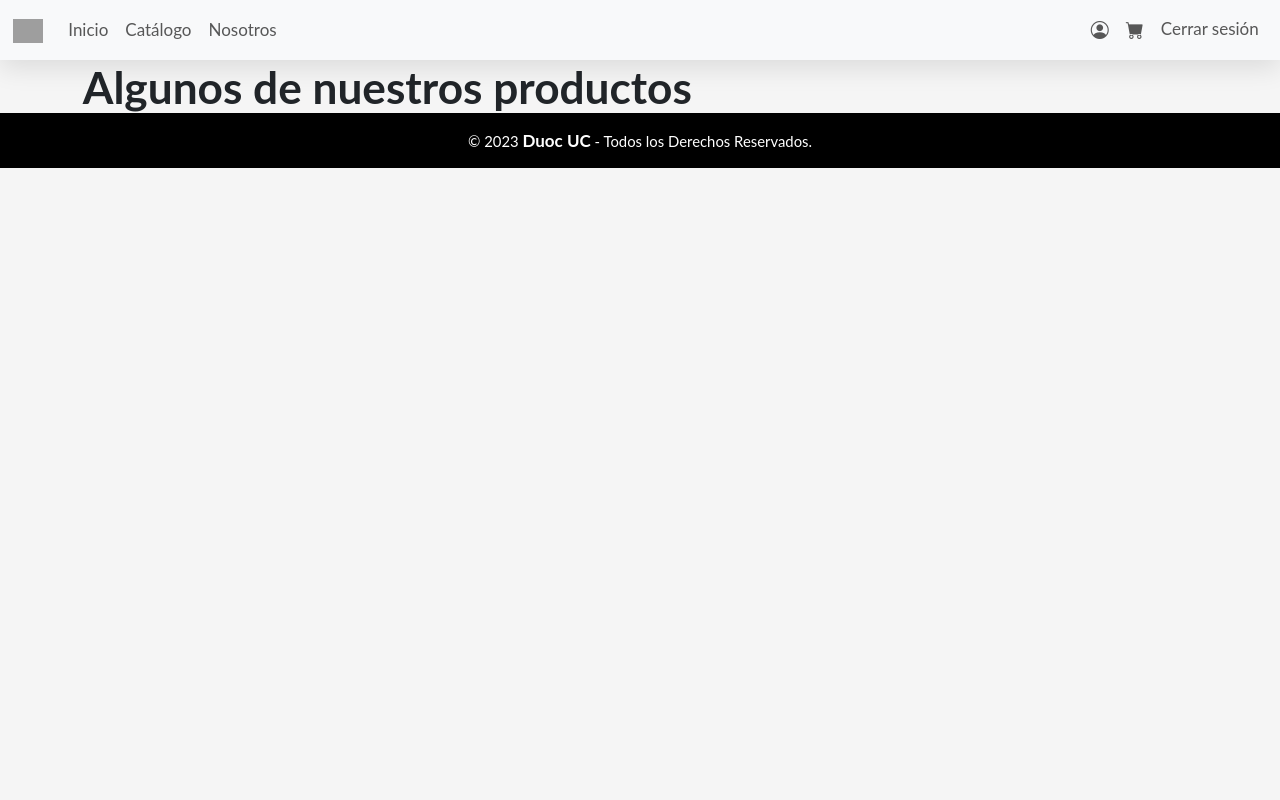
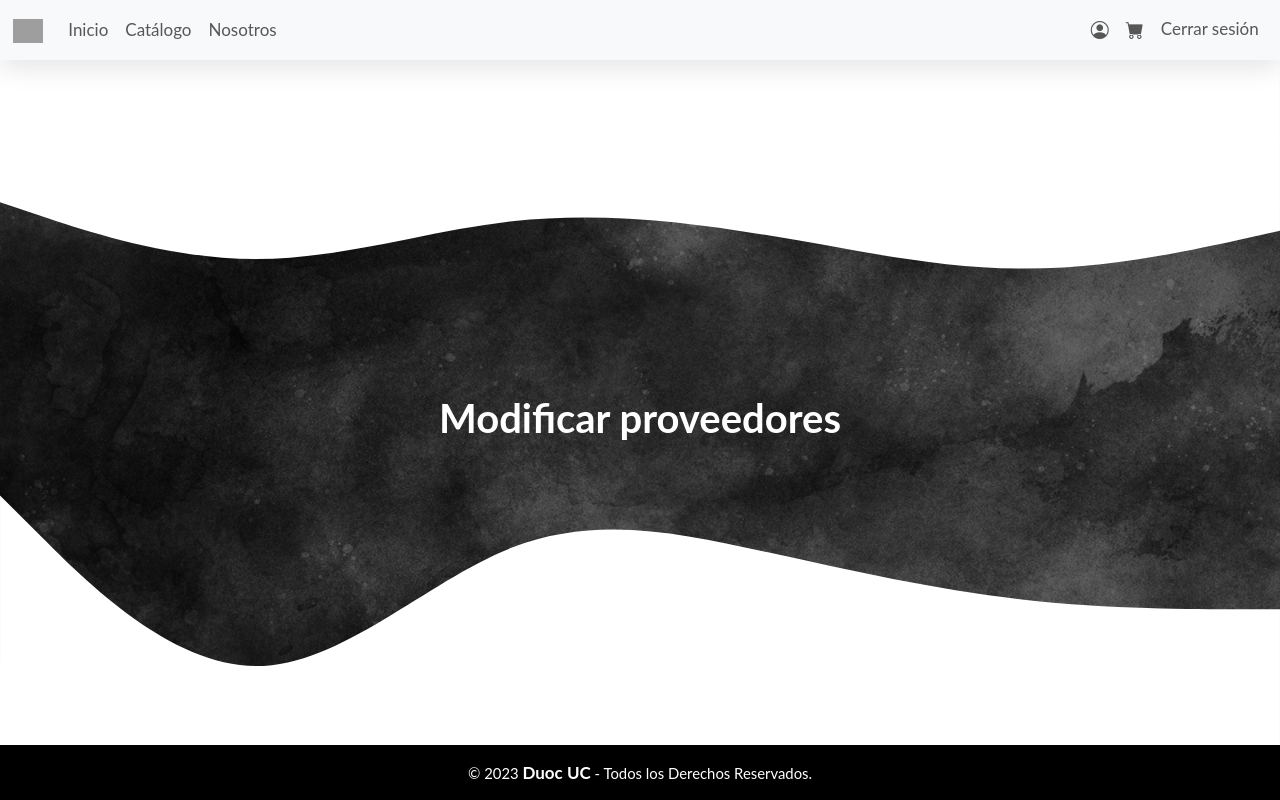
Before and after one commit to hugotoroz/domo-chicken, a Django app: page /modOrDeleteIndexProv in a window 1280 px wide. Run offline with Django 4.2, Linux system fonts and the light colour scheme; the visitor is signed in with stand-in values (Sample User, id 1); data that the repository does not hold is empty; some libraries are stand-ins or nearby versions; grey boxes are pictures that could not be loaded.

Commit message:
cambios y tuneos de los estilos de vistas

```diff
--- /dev/null
+++ b/domochicken/core/static/css/modprov.css
@@ -0,0 +1,17 @@
+body {
+    color: #404040;
+    font-family: "Arial", Segoe UI, Tahoma, sans-serifl, Helvetica Neue, Helvetica;
+    background-image: url(/../../static/img/textura.jpg);
+    background-attachment: fixed;
+    background-position: center;
+    background-repeat: no-repeat;
+    background-size: cover;
+}
+.titulo {
+    font-size: 40px;
+    color: white;
+    margin-bottom: 25px;
+    margin-top: 50px;
+    text-align: center;
+
+}
--- a/domochicken/core/templates/base/base.html
+++ b/domochicken/core/templates/base/base.html
@@ -38,6 +38,8 @@
 
         body {
             background-color: #f5f5f5;
+            position: relative;
+            min-height: 100vh;
         }
 
         .iconos-usuario {
@@ -60,7 +62,9 @@
             padding: 15px 10px;
             text-align: center;
             color: #fff;
-
+            bottom: 0;
+            position: absolute;
+            width: 100%;
         }
     </style>
 </head>
@@ -105,7 +109,7 @@
     {% endblock %}
     {% block template %}
     {% endblock %}
-    <div class="derechos">
+    <div class="derechos footer">
         <small>&copy; 2023 <b> Duoc UC</b> - Todos los Derechos Reservados.</small>
     </div>
     {% block js %}{% endblock %}
--- a/domochicken/core/templates/modOrDeleteIndexProv.html
+++ b/domochicken/core/templates/modOrDeleteIndexProv.html
@@ -2,12 +2,27 @@
 {% load static %}
 {% block css %}
 <link rel="stylesheet" href="../static/css/style.css">
+<link rel="stylesheet" href="../static/css/modprov.css">
 {% endblock %}
 {% block title %}Domo Chicken - La mejor calidad{% endblock %}
 {% block template %}
+<div class="curved-div upper" class="centrarT">
+    <svg xmlns="http://www.w3.org/2000/svg" viewBox="0 0 1440 320">
+        <path fill="#fff" fill-opacity="1"
+            d="M0,160L48,176C96,192,192,224,288,224C384,224,480,192,576,181.3C672,171,768,181,864,197.3C960,213,1056,235,1152,234.7C1248,235,1344,213,1392,202.7L1440,
+            192L1440,0L1392,0C1344,0,1248,0,1152,0C1056,0,960,0,864,0C768,0,672,0,576,0C480,0,384,0,288,0C192,0,96,0,48,0L0,0Z"></path>
+    </svg>
+</div>
 <div class="container">
-    <h1>Algunos de nuestros productos</h1>
+    <h1 class="titulo">Modificar proveedores</h1>
     <div class="row" hx-get="{% url 'lista_proveedores' %}" hx-trigger="load, actualizar from:body" hx-target="this">
     </div>
 </div>
+<div class="curved-div">
+    <svg viewBox="0 0 1440 319">
+        <path fill="#fff" fill-opacity="1"
+            d="M0,32L48,80C96,128,192,224,288,224C384,224,480,128,576,90.7C672,53,768,75,864,96C960,117,1056,139,1152,149.3C1248,160,1344,160,1392,160L1440,160L1440,320L1392,320C1344,320,1248,320,1152,320C1056,320,960,320,864,320C768,320,672,320,576,320C480,320,384,320,288,320C192,320,96,320,48,320L0,320Z">
+        </path>
+    </svg>
+</div>
 {% endblock %}
--- a/domochicken/core/templates/solicitudes_proveedor.html
+++ b/domochicken/core/templates/solicitudes_proveedor.html
@@ -1,11 +1,12 @@
 {% extends "base/base.html" %}
 {% block css %}
 <!--ACA VA EL CSS-->
+<link rel="stylesheet" href="../static/css/solicitud_prov.css">
 {% endblock %}
 {% block title %}Domo Chicken - Solicitud {% endblock %}
 {% block template %}
 <div class="container" style="margin-bottom: 400px;">
-    <h1>Solicitudes Pendientes</h1>
+    <h1 class="titulo">Solicitudes Pendientes</h1>
     <div class="row ">
         <table class="table">
             <thead>
```
Also changed, not shown: domochicken/core/static/css/modproducto.css (added, +17 -0 lines), domochicken/core/static/css/solicitud_prov.css (added, +24 -0 lines), domochicken/core/static/css/styleadmin.css (added, +17 -0 lines), domochicken/core/templates/index_admin.html (+32 -18 lines), domochicken/core/templates/modOrDeleteIndex.html (+16 -1 lines), domochicken/core/templates/stock_productos.html (+7 -0 lines), domochicken/core/static/css/style.css (line endings or trailing spaces).
